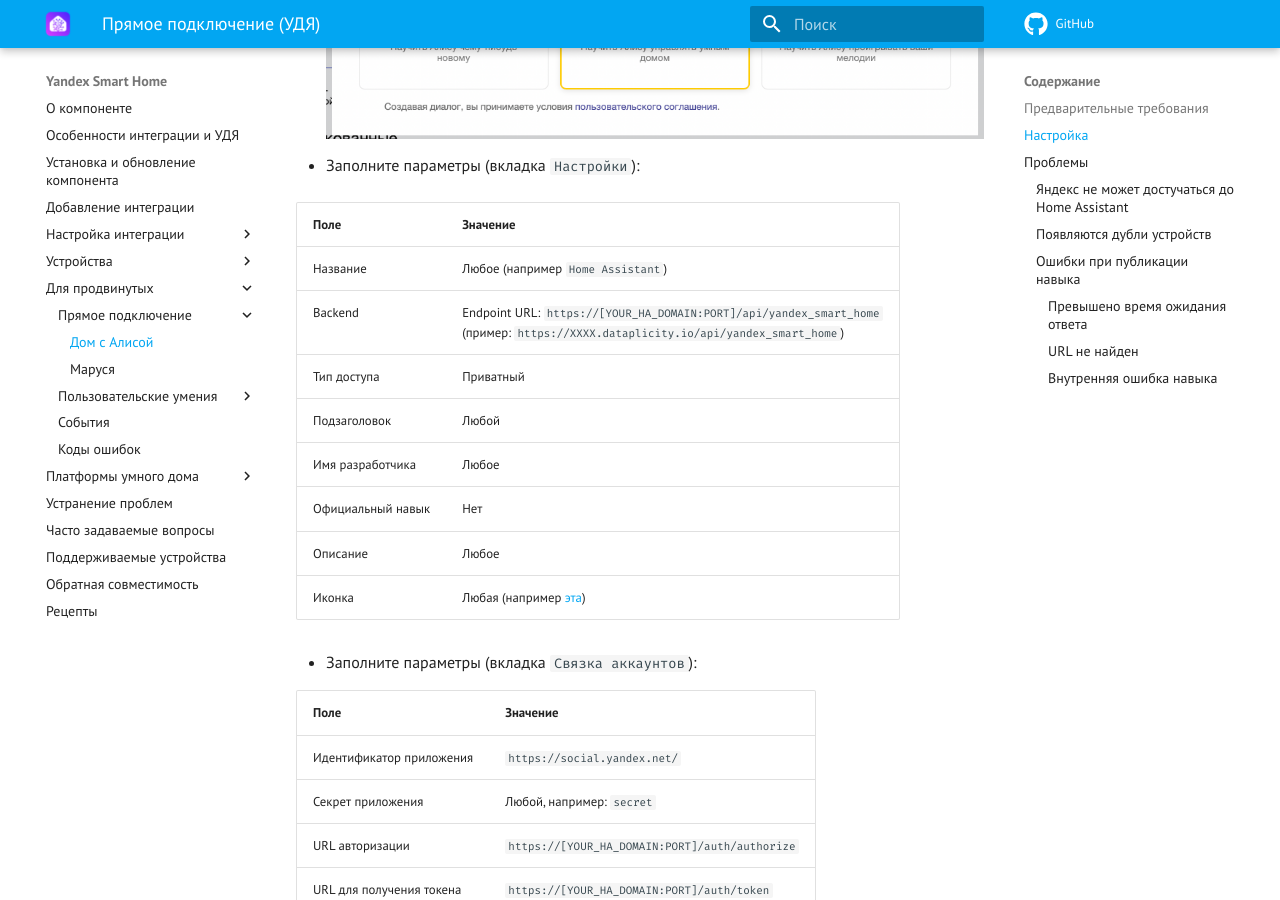
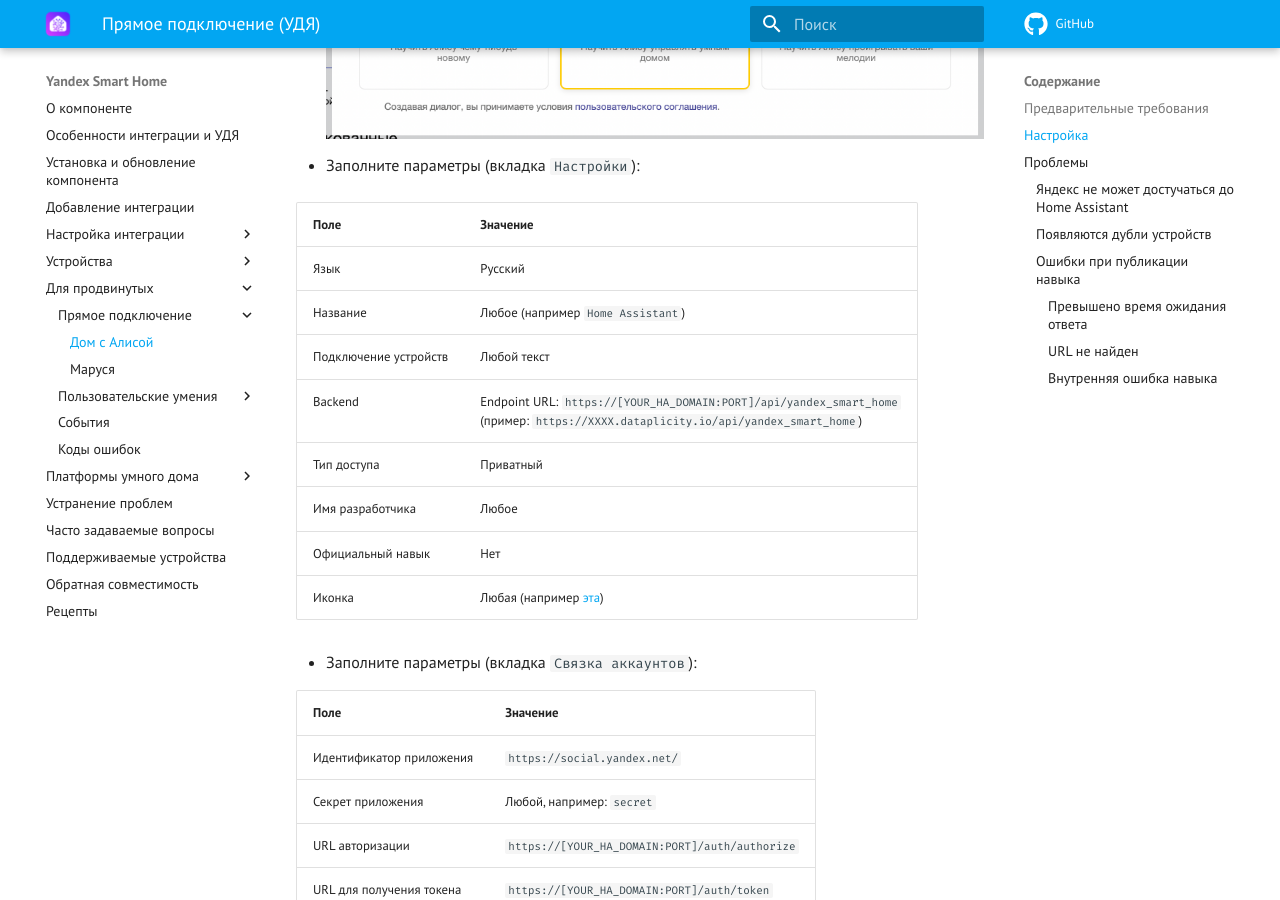
Before and after one commit to dext0r/yandex_smart_home, an MkDocs documentation site: the page built from docs/advanced/direct-connection/yandex.md, in a window 1280 px wide and 900 px high, scrolled down 999 px. Built offline with MkDocs 1.6.1 and Material for MkDocs 9.7.7, drawn with Linux system fonts in a browser that asks for light colours; comment, search, counter and statistics services are not loaded; the version menu is left out.

Commit message:
Update yandex dialog skill fields (#504)

```diff
--- a/docs/advanced/direct-connection/yandex.md
+++ b/docs/advanced/direct-connection/yandex.md
@@ -28,16 +28,16 @@
 
 * Заполните параметры (вкладка `Настройки`):
 
-| Поле              | Значение                                                                                                                             |
-| ----------------- | ------------------------------------------------------------------------------------------------------------------------------------ |
-| Название          | Любое (например `Home Assistant`)                                                                                                    |
-| Backend           | Endpoint URL: `https://[YOUR_HA_DOMAIN:PORT]/api/yandex_smart_home`<br>(пример: `https://XXXX.dataplicity.io/api/yandex_smart_home`) |
-| Тип доступа       | Приватный                                                                                                                            |
-| Подзаголовок      | Любой                                                                                                                                |
-| Имя разработчика  | Любое                                                                                                                                |
-| Официальный навык | Нет                                                                                                                                  |
-| Описание          | Любое                                                                                                                                |
-| Иконка            | Любая (например [эта](https://community-assets.home-assistant.io/original/3X/6/a/6a99ebb8d0b585a00b407123ff76964cb3e18780.png))      |
+| Поле                  | Значение                                                                                                                             |
+| --------------------- | ------------------------------------------------------------------------------------------------------------------------------------ |
+| Язык                  | Русский                                                                                                                              |
+| Название              | Любое (например `Home Assistant`)                                                                                                    |
+| Подключение устройств | Любой текст                                                                                                                          |
+| Backend               | Endpoint URL: `https://[YOUR_HA_DOMAIN:PORT]/api/yandex_smart_home`<br>(пример: `https://XXXX.dataplicity.io/api/yandex_smart_home`) |
+| Тип доступа           | Приватный                                                                                                                            |
+| Имя разработчика      | Любое                                                                                                                                |
+| Официальный навык     | Нет                                                                                                                                  |
+| Иконка                | Любая (например [эта](https://community-assets.home-assistant.io/original/3X/6/a/6a99ebb8d0b585a00b407123ff76964cb3e18780.png))      |
 
 * Заполните параметры (вкладка `Связка аккаунтов`):
 
```
Also changed, not shown: 1 other file.
